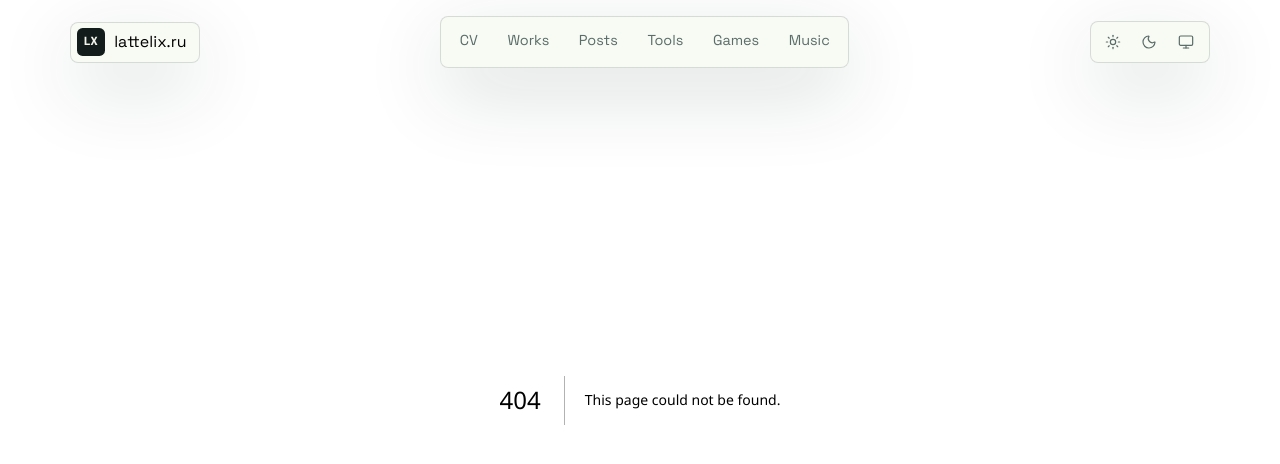
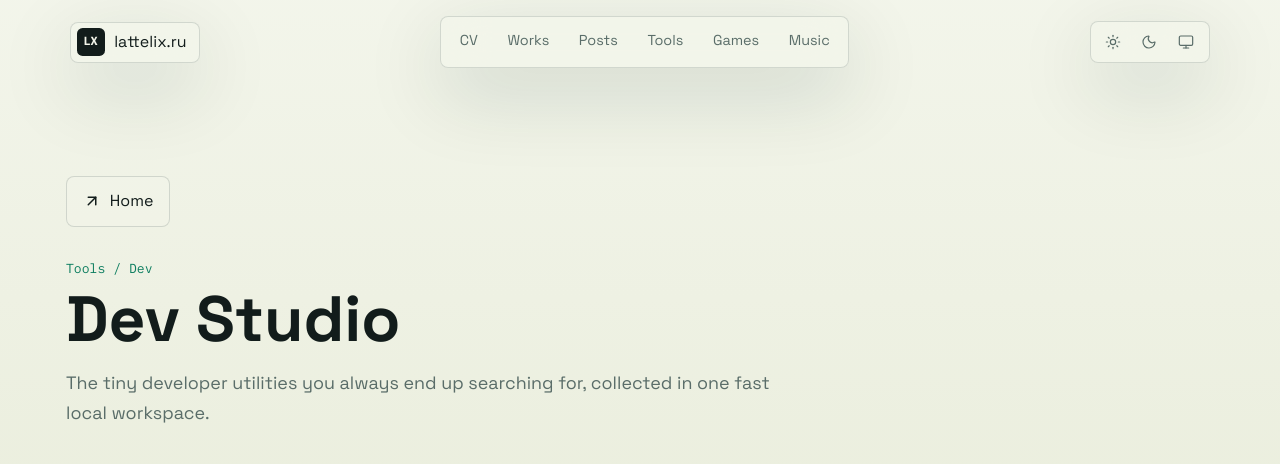
Before and after one commit to lattelix/v0-portfolio-page, a Next.js app: page /tools/dev in a window 1280 px wide. Before the commit this address had no page. Shown: the top 464 px of the page. Built offline with nearby package versions, Linux system fonts and the light colour scheme.

Commit message:
Add Dev Studio page

```diff
--- /dev/null
+++ b/app/tools/dev/page.tsx
@@ -0,0 +1,6 @@
+import type { Metadata } from 'next'
+import { RoutePage } from '@/components/site/route-page'
+import { DevStudio } from '@/components/tools/dev-studio'
+import { createPageMetadata } from '@/lib/seo'
+export const metadata: Metadata=createPageMetadata({title:'Dev Studio',description:'Format JSON, encode Base64, inspect URLs, generate UUIDs and convert timestamps locally.',path:'/tools/dev'})
+export default function Page(){return <RoutePage eyebrow="Tools / Dev" title="Dev Studio" description="The tiny developer utilities you always end up searching for, collected in one fast local workspace."><section className="route-section tool-route-section"><DevStudio/></section></RoutePage>}
```
